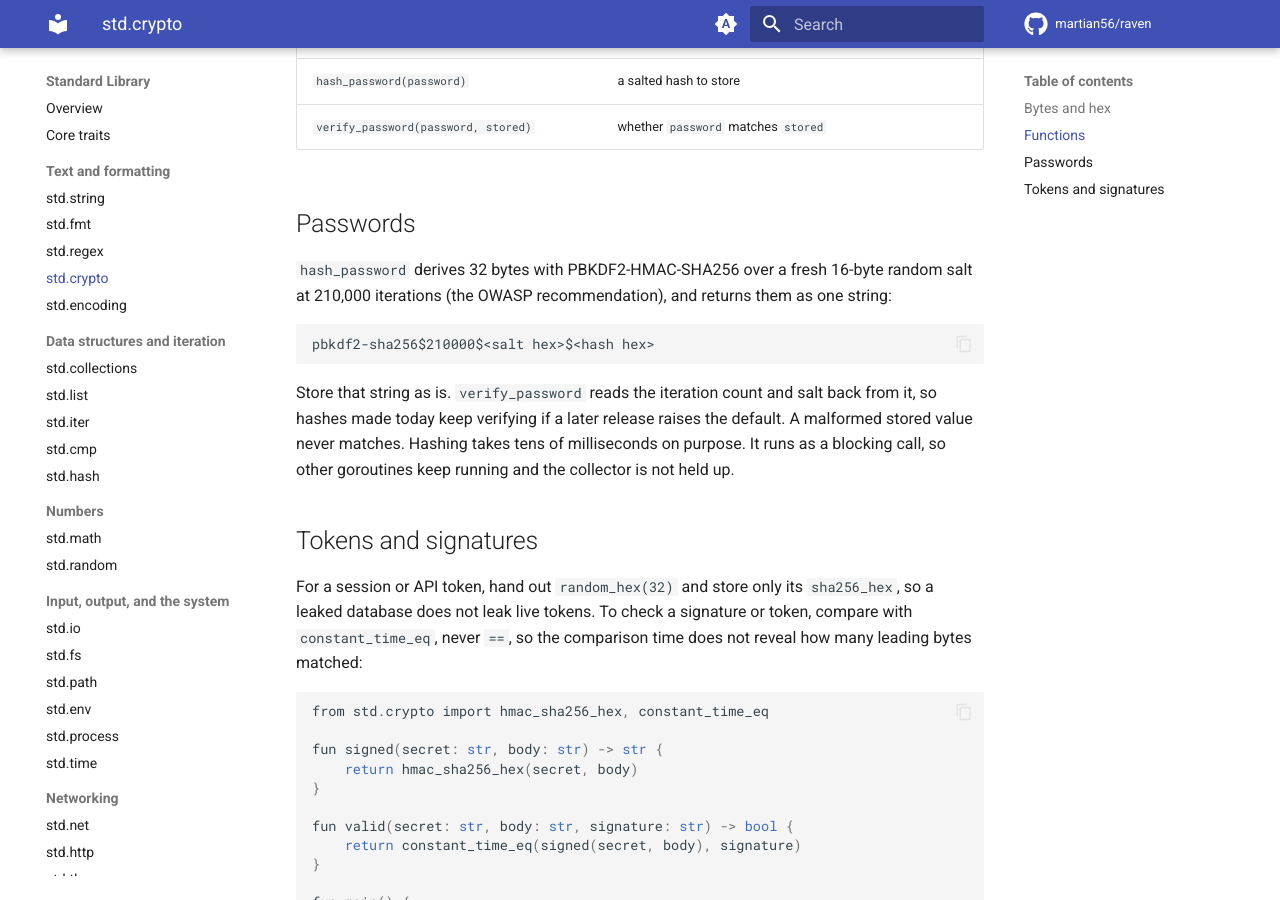
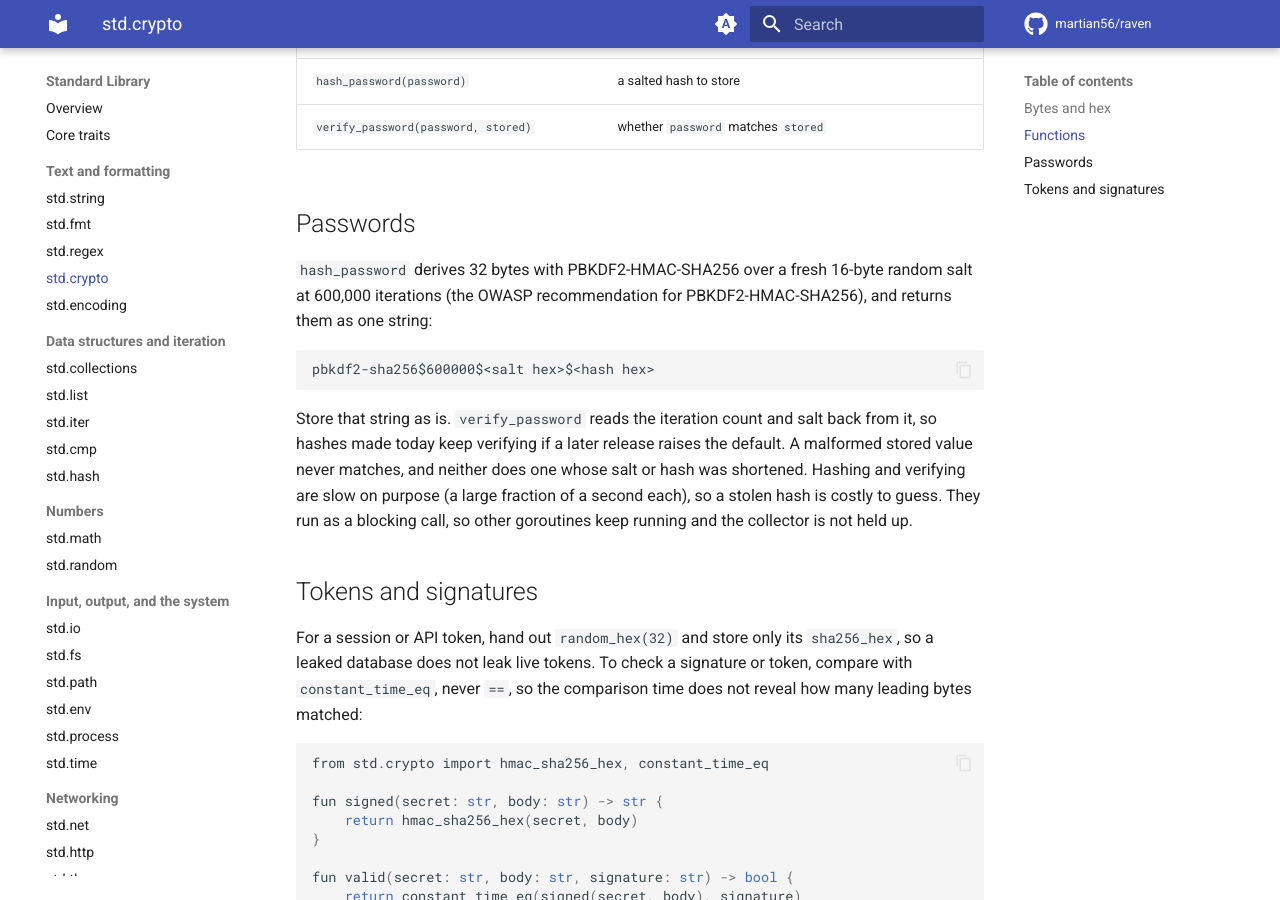
Before and after one commit to martian56/raven, an MkDocs documentation site: the page built from docs/guide/stdlib/crypto.md, in a window 1280 px wide and 900 px high, scrolled down 1264 px. Built offline with MkDocs 1.6.1 and Material for MkDocs 9.7.7, drawn with Linux system fonts in a browser that asks for light colours; comment, search, counter and statistics services are not loaded.

Commit message:
fix: 600,000 PBKDF2 rounds and reject shortened password hashes
600,000 is OWASP's figure for PBKDF2-HMAC-SHA256 (210,000 is for SHA-512). verify_password now requires the full 32-byte hash and at least a 16-byte salt, so a truncated stored value cannot match.

````diff
--- a/docs/guide/stdlib/crypto.md
+++ b/docs/guide/stdlib/crypto.md
@@ -43,17 +43,19 @@ base64, pass raw bytes to `base64_encode` from [std.encoding](encoding.md).
 ## Passwords
 
 `hash_password` derives 32 bytes with PBKDF2-HMAC-SHA256 over a fresh 16-byte
-random salt at 210,000 iterations (the OWASP recommendation), and returns
+random salt at 600,000 iterations (the OWASP recommendation for
+PBKDF2-HMAC-SHA256), and returns
 them as one string:
 
 ```text
-pbkdf2-sha256$210000$<salt hex>$<hash hex>
+pbkdf2-sha256$600000$<salt hex>$<hash hex>
 ```
 
 Store that string as is. `verify_password` reads the iteration count and salt
 back from it, so hashes made today keep verifying if a later release raises
-the default. A malformed stored value never matches. Hashing takes tens of
-milliseconds on purpose. It runs as a blocking call, so other goroutines keep
+the default. A malformed stored value never matches, and neither does one
+whose salt or hash was shortened. Hashing and verifying are slow on purpose
+(a large fraction of a second each), so a stolen hash is costly to guess. They run as a blocking call, so other goroutines keep
 running and the collector is not held up.
 
 ## Tokens and signatures
````
Also changed, not shown: 3 other files.
